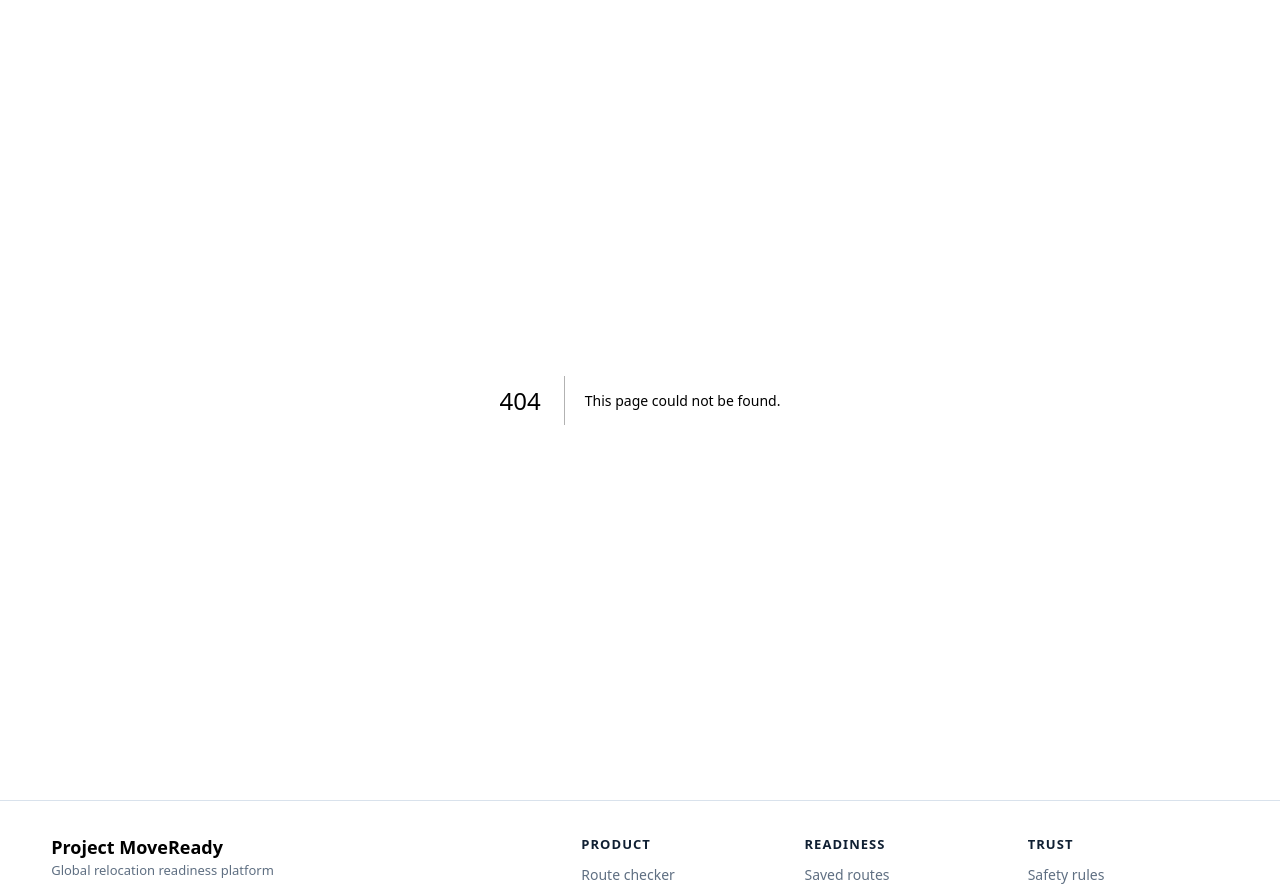
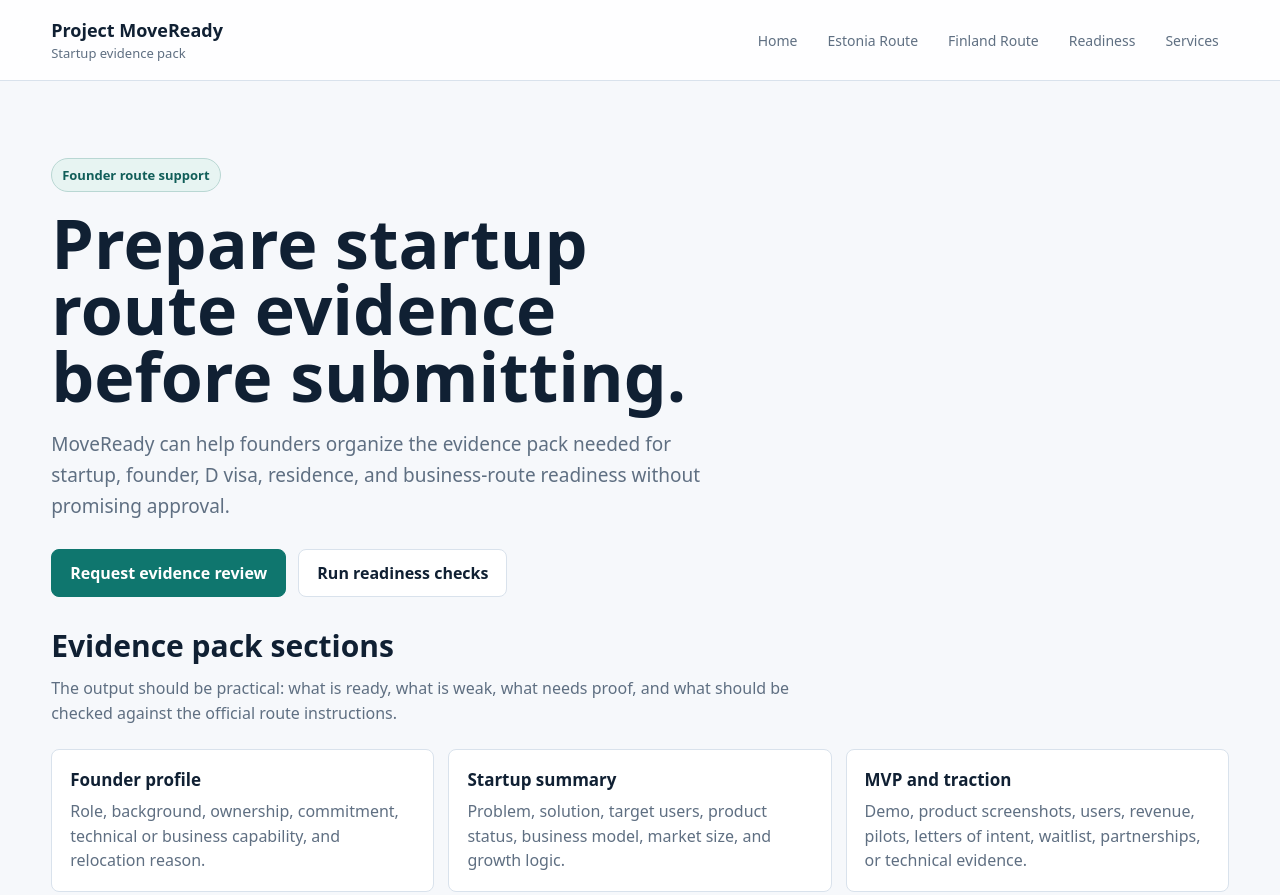
Before and after one commit to SirBM201/SirBM201-moveready-frontend, a Next.js app: page /startup-evidence in a window 1280 px wide. Before the commit this address had no page. Shown: the top 895 px of the page. Built offline with nearby package versions, Linux system fonts and the light colour scheme; no server answers.

Commit message:
Add startup evidence pack page

```diff
--- /dev/null
+++ b/app/startup-evidence/page.tsx
@@ -0,0 +1,63 @@
+import GeneralServiceRequestForm from "@/components/GeneralServiceRequestForm";
+
+const evidenceSections = [
+  {
+    title: "Founder profile",
+    text: "Role, background, ownership, commitment, technical or business capability, and relocation reason.",
+  },
+  {
+    title: "Startup summary",
+    text: "Problem, solution, target users, product status, business model, market size, and growth logic.",
+  },
+  {
+    title: "MVP and traction",
+    text: "Demo, product screenshots, users, revenue, pilots, letters of intent, waitlist, partnerships, or technical evidence.",
+  },
+  {
+    title: "Country fit",
+    text: "Why the target country supports the business, customers, market access, team, funding, or regulatory position.",
+  },
+  {
+    title: "Financial readiness",
+    text: "Founder funds, company funding, runway, first-arrival costs, family budget, and source-of-funds notes.",
+  },
+  {
+    title: "Submission checklist",
+    text: "Documents, forms, links, deadlines, review status, risk notes, and next actions before application.",
+  },
+];
+
+export default function StartupEvidencePage() {
+  return (
+    <main className="page-shell">
+      <header className="topbar">
+        <a className="brand" href="/"><strong>Project MoveReady</strong><span>Startup evidence pack</span></a>
+        <nav className="nav" aria-label="Main navigation">
+          <a href="/">Home</a><a href="/routes/estonia-startup">Estonia Route</a><a href="/routes/finland-d-visa">Finland Route</a><a href="/readiness">Readiness</a><a href="/services">Services</a>
+        </nav>
+      </header>
+
+      <section className="hero-band compact-hero">
+        <div className="hero-copy">
+          <span className="eyebrow">Founder route support</span>
+          <h1>Prepare startup route evidence before submitting.</h1>
+          <p className="lede">MoveReady can help founders organize the evidence pack needed for startup, founder, D visa, residence, and business-route readiness without promising approval.</p>
+          <div className="actions">
+            <a className="btn primary" href="#request-review">Request evidence review</a>
+            <a className="btn" href="/readiness">Run readiness checks</a>
+          </div>
+        </div>
+      </section>
+
+      <section className="section no-top-pad">
+        <h2>Evidence pack sections</h2>
+        <p className="section-intro">The output should be practical: what is ready, what is weak, what needs proof, and what should be checked against the official route instructions.</p>
+        <div className="grid">{evidenceSections.map((item) => <article className="card" key={item.title}><h3>{item.title}</h3><p>{item.text}</p></article>)}</div>
+      </section>
+
+      <section className="section" id="request-review">
+        <GeneralServiceRequestForm defaultService="expert_review" />
+      </section>
+    </main>
+  );
+}
```
